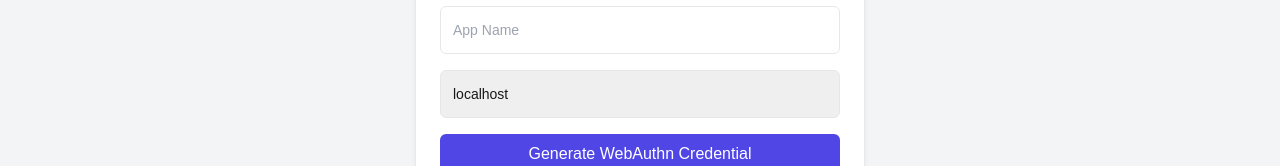
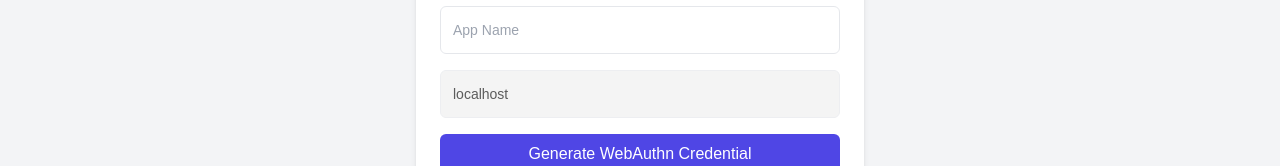
Before and after one commit to DavidKk/vercel-2fa, a Next.js app: page /webauthn in a window 1280 px wide. Shown: the part 402-568 px from the top of the page. Built offline with nearby package versions, Linux system fonts and the light colour scheme; some icons are missing.

Commit message:
fix: trim options

```diff
--- a/app/webauthn/Form.tsx
+++ b/app/webauthn/Form.tsx
@@ -25,12 +25,6 @@ export default function Form(props: FormProps) {
   useEffect(() => {
     const hostname = window.location.hostname
     const options = [{ value: hostname, label: hostname }]
-
-    if (hostname.split('.').length > 2) {
-      const parentDomain = hostname.split('.').slice(1).join('.')
-      options.push({ value: parentDomain, label: parentDomain })
-    }
-
     setDomainOptions(options)
 
     if (options.length > 0) {
@@ -101,6 +95,7 @@ export default function Form(props: FormProps) {
               value={rpId}
               onChange={(event) => setRpId(event.target.value)}
               required
+              disabled
             >
               {domainOptions.map((option) => (
                 <option key={option.value} value={option.value}>
```
